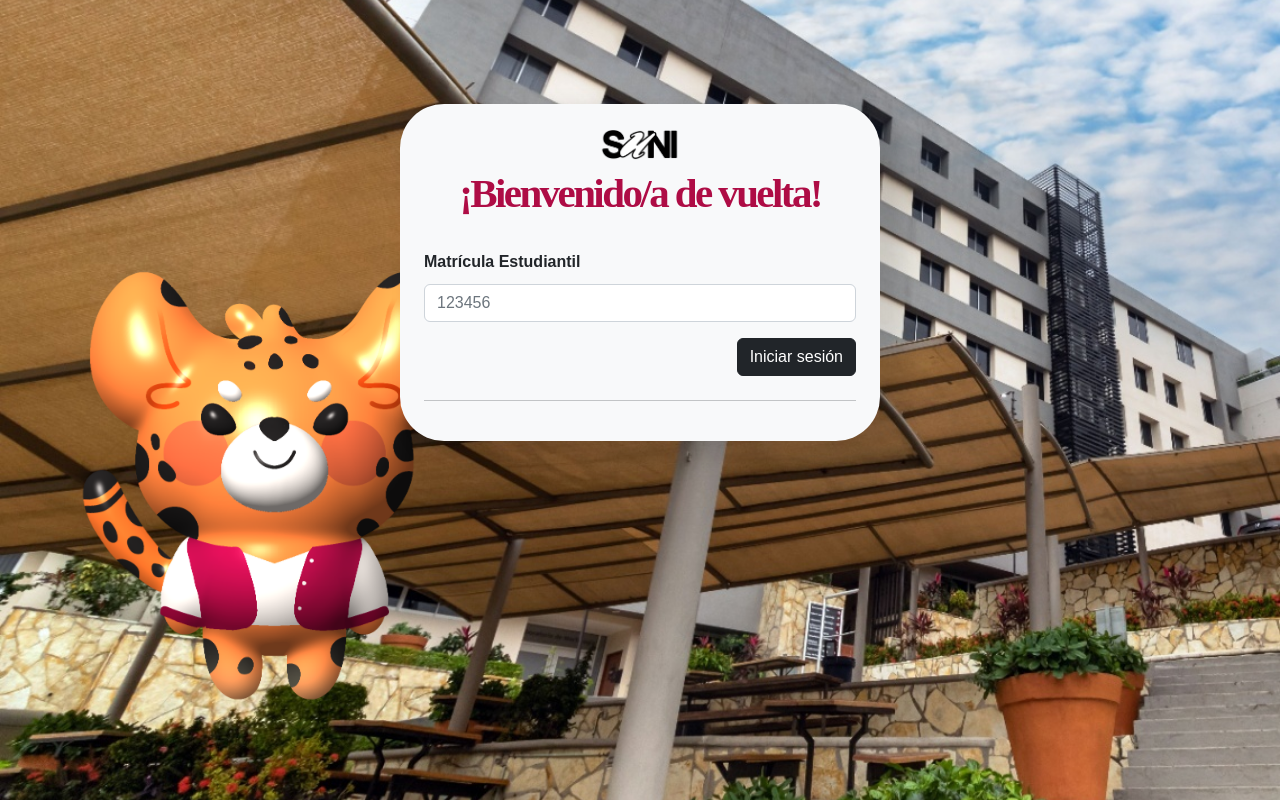
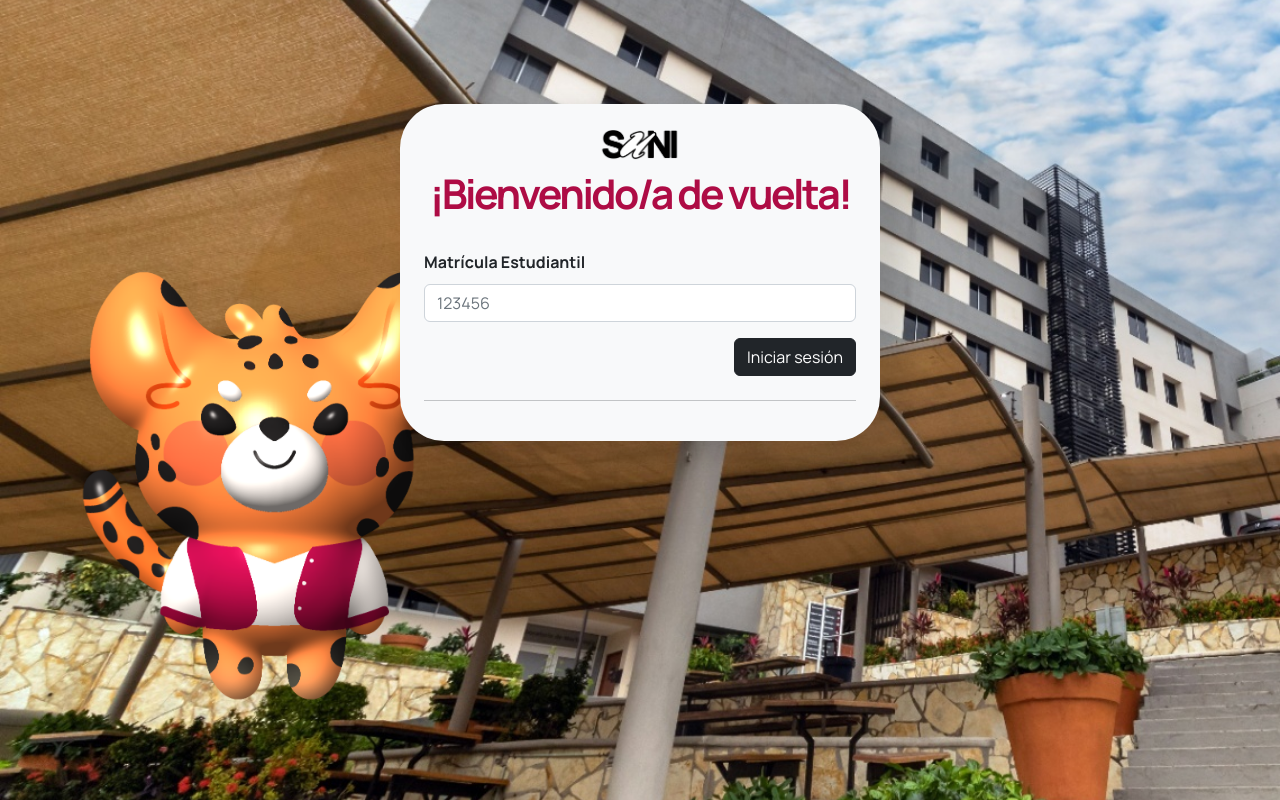
Before and after one commit to Sifnts/suni-0.4, a Flask app: page / in a window 1280 px wide. Run offline with Flask 3, Linux system fonts and the light colour scheme; parts of the project's set-up code (start-up, migrations or seed data) failed here and were passed over.

Commit message:
font more

```diff
--- a/static/css/style.css
+++ b/static/css/style.css
@@ -1,3 +1,8 @@
+@font-face {
+    font-family: 'Manrope';
+    src: url('static/fonts/Manrope-VariableFont_wght.ttf') format('truetype');
+}
+
 .container {
     padding-top: 50px; /* Ensure top padding to push content below the navbar */
 }
@@ -9,7 +14,7 @@
 h1 {
     color: #AE0C45;
     text-align: center;
-    font-family: Manrope;
+    font-family: 'Manrope';
     font-size: 4.3vw;
     font-style: normal;
     letter-spacing: -0.3vw;
@@ -21,7 +26,7 @@
 h2 {
     color: #AE0C45;
     text-align: center;
-    font-family: Manrope;
+    font-family: 'Manrope';
     font-size: 2vw;
     font-style: normal;
     font-weight: bolder;
```
